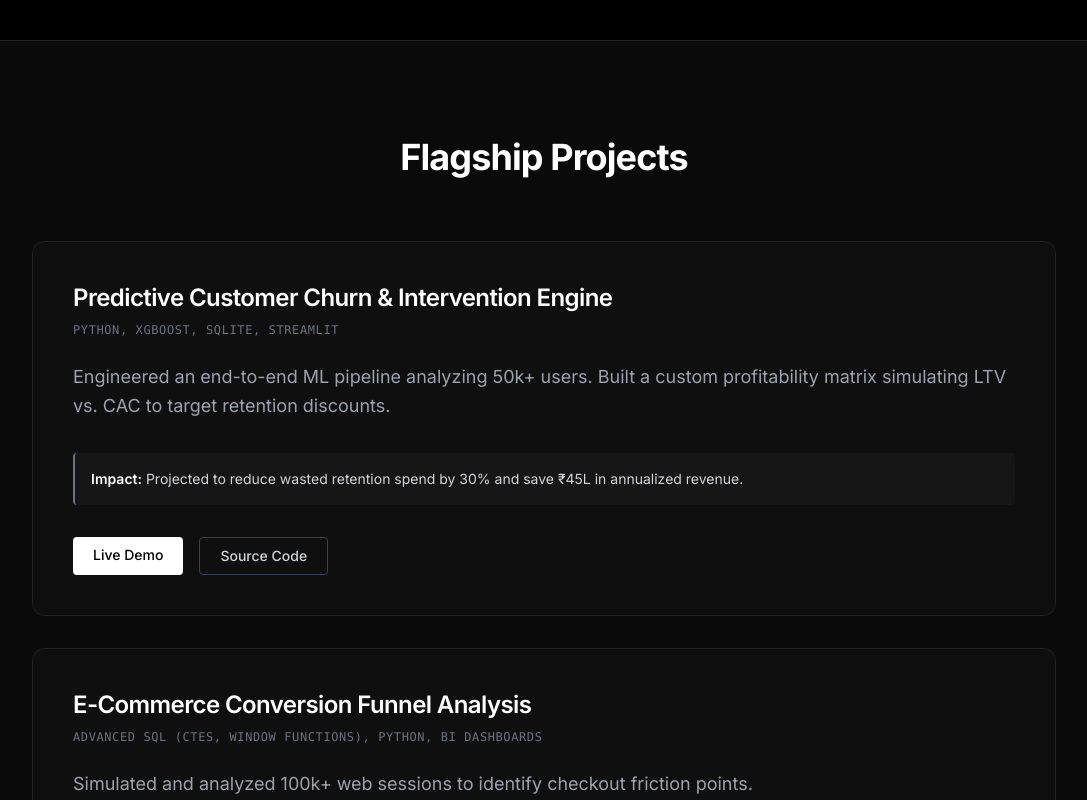
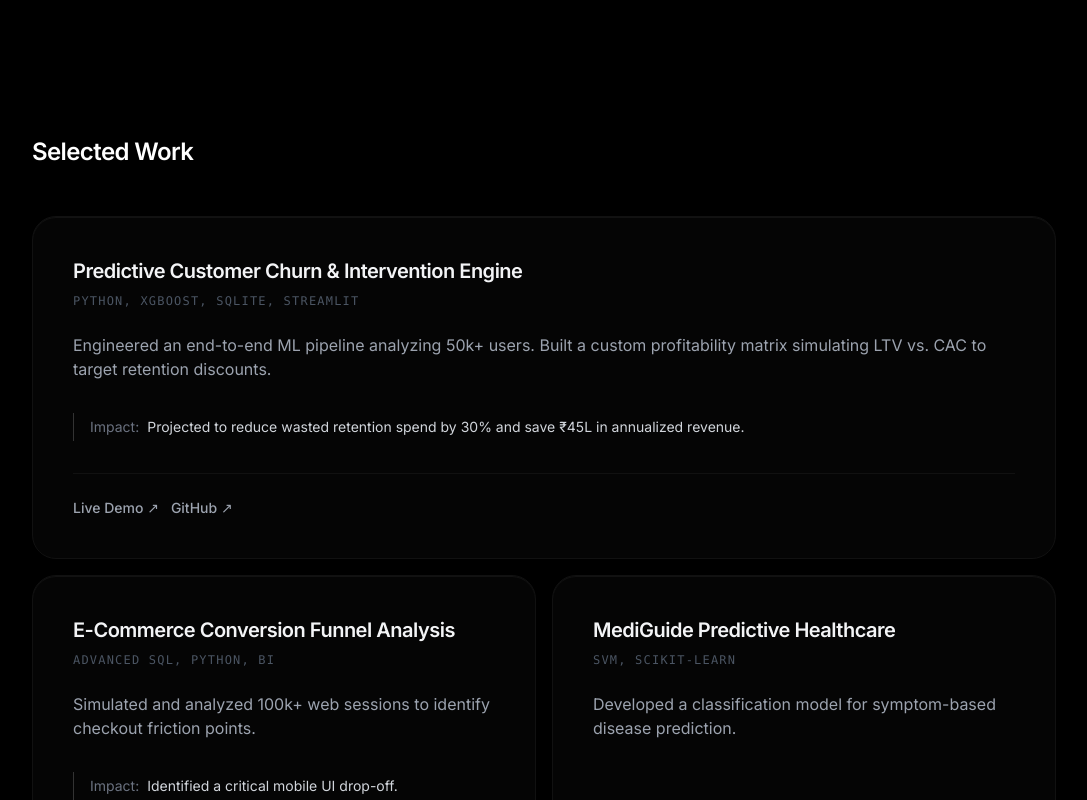
Before and after one commit to divyanshuyadav715-ship-it/portfolio-live, a React app: page / in a window 1280 px wide. Shown: the part 760-1560 px from the top of the page, without its empty margins (96-1183 px from the left). Built offline with nearby package versions, Linux system fonts and the light colour scheme; the HTML template or start-up script is replaced by a standard one.

Commit message:
Bento Box redesign Projects.jsx

```diff
--- a/src/components/Projects.jsx
+++ b/src/components/Projects.jsx
@@ -12,15 +12,15 @@ const projects = [
   },
   {
     title: "E-Commerce Conversion Funnel Analysis",
-    tech: "Advanced SQL (CTEs, Window Functions), Python, BI Dashboards",
+    tech: "Advanced SQL, Python, BI",
     description: "Simulated and analyzed 100k+ web sessions to identify checkout friction points.",
-    impact: "Identified a critical mobile UI drop-off, recommending a UX redesign projected to recapture ₹25 Lakhs in monthly revenue.",
+    impact: "Identified a critical mobile UI drop-off.",
     demoLink: "https://ecommerce-conversion-funnel-xy4ajysrncyatj3rqyxave.streamlit.app/",
     repoLink: "https://github.com/divyanshuyadav715-ship-it/ecommerce-conversion-funnel"
   },
   {
     title: "MediGuide Predictive Healthcare",
-    tech: "Support Vector Machines (SVM), Scikit-Learn",
+    tech: "SVM, Scikit-Learn",
     description: "Developed a classification model for symptom-based disease prediction.",
     impact: ""
   }
@@ -28,54 +28,57 @@ const projects = [
 
 const Projects = () => {
   return (
-    <section id="projects" className="py-24 px-6 bg-darkerbg border-t border-bordergray">
+    <section id="projects" className="py-24 px-6 bg-[#000]">
       <div className="max-w-5xl mx-auto">
         <motion.h2
           initial={{ opacity: 0 }}
           whileInView={{ opacity: 1 }}
           viewport={{ once: true }}
           transition={{ duration: 0.5 }}
-          className="text-3xl md:text-4xl font-bold mb-16 text-center text-white tracking-tight"
+          className="text-2xl font-semibold mb-12 text-white tracking-tight"
         >
-          Flagship Projects
+          Selected Work
         </motion.h2>
 
-        <div className="grid grid-cols-1 gap-8">
+        <div className="grid grid-cols-1 md:grid-cols-2 gap-4">
           {projects.map((project, index) => (
             <motion.div
               key={index}
-              initial={{ opacity: 0, y: 10 }}
-              whileInView={{ opacity: 1, y: 0 }}
+              initial={{ opacity: 0 }}
+              whileInView={{ opacity: 1 }}
               viewport={{ once: true }}
               transition={{ duration: 0.5, delay: index * 0.1 }}
-              className="bg-cardbg rounded-xl p-8 md:p-10 border border-bordergray hover:border-gray-600 transition-all duration-300 group flex flex-col h-full shadow-sm hover:shadow-lg"
+              className={`bg-[#050505] rounded-3xl p-8 md:p-10 border border-[#111] hover:border-[#333] hover:bg-[#0a0a0a] transition-all duration-300 group flex flex-col h-full ${index === 0 ? 'md:col-span-2' : 'md:col-span-1'}`}
+              style={{ boxShadow: 'inset 0 1px 0 0 rgba(255,255,255,0.05)' }}
             >
-              <h3 className="text-2xl font-semibold text-white mb-2 group-hover:text-gray-200 transition-colors duration-300 tracking-tight">
+              <div className="flex flex-col flex-grow">
+                <h3 className="text-xl font-semibold text-gray-100 mb-2 tracking-tight">
                   {project.title}
                 </h3>
-              <p className="text-xs font-mono text-gray-500 mb-6 uppercase tracking-wider">
+                <p className="text-xs font-mono text-gray-600 mb-6 uppercase tracking-widest">
                   {project.tech}
                 </p>
-              <p className="text-gray-400 mb-8 leading-relaxed text-lg flex-grow">
+                <p className="text-gray-400 mb-8 leading-relaxed text-sm md:text-base">
                   {project.description}
                 </p>
                 {project.impact && (
-                <div className="bg-[#161616] p-4 rounded border-l-2 border-gray-500 mb-8 flex-grow-0">
-                  <p className="text-gray-300 text-sm">
-                    <span className="font-semibold text-white">Impact:</span> {project.impact}
+                  <div className="mt-auto mb-8">
+                    <p className="text-gray-300 text-sm border-l border-[#333] pl-4 py-1">
+                      <span className="text-gray-500 mr-2">Impact:</span>{project.impact}
                     </p>
                   </div>
                 )}
+              </div>
 
-              <div className="flex flex-wrap gap-4 mt-auto">
+              <div className="flex flex-wrap gap-3 mt-auto pt-6 border-t border-[#111]">
                 {project.demoLink && (
-                  <a href={project.demoLink} target="_blank" rel="noopener noreferrer" className="px-5 py-2 bg-white text-black text-sm font-medium rounded hover:bg-gray-200 transition-colors duration-200">
-                    Live Demo
+                  <a href={project.demoLink} target="_blank" rel="noopener noreferrer" className="text-gray-400 text-sm font-medium hover:text-white transition-colors duration-200 flex items-center gap-1">
+                    Live Demo ↗
                   </a>
                 )}
                 {project.repoLink && (
-                  <a href={project.repoLink} target="_blank" rel="noopener noreferrer" className="px-5 py-2 bg-transparent border border-gray-700 text-gray-300 text-sm font-medium rounded hover:border-gray-400 hover:text-white transition-colors duration-200">
-                    Source Code
+                  <a href={project.repoLink} target="_blank" rel="noopener noreferrer" className="text-gray-400 text-sm font-medium hover:text-white transition-colors duration-200 flex items-center gap-1">
+                    GitHub ↗
                   </a>
                 )}
               </div>
```
Lines whose indentation alone changed are shown as unchanged.
